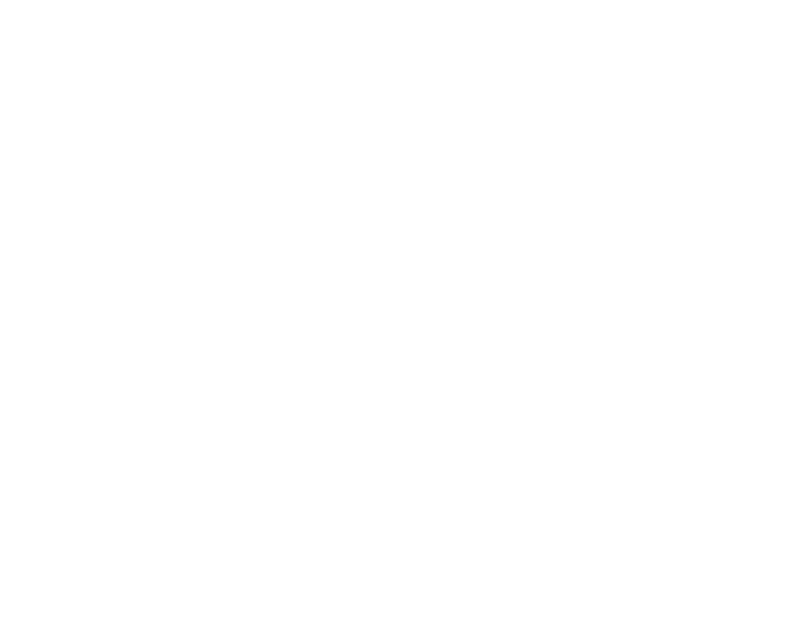
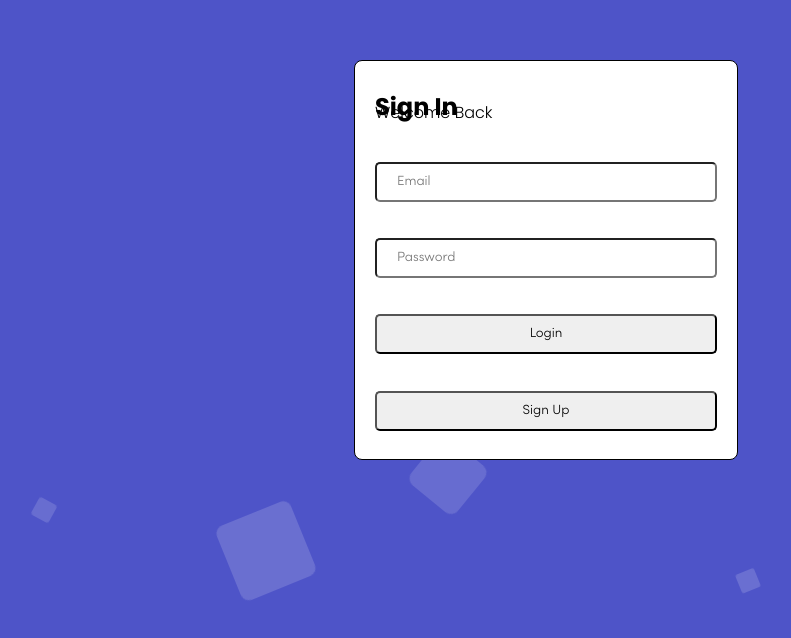
Before and after one commit to Ali-Olliek/Address-book, a React (Create React App) app in the folder react-front-end/: page / in a window 1280 px wide. Before the commit this address had no page. Shown: the part 140-778 px from the top of the page, without its empty margins (94-885 px from the left). Built offline with nearby package versions, Linux system fonts and the light colour scheme.

Commit message:
Created Routes for Sign Up and Log In

```diff
--- a/react-front-end/src/App.js
+++ b/react-front-end/src/App.js
@@ -1,4 +1,6 @@
 import React from 'react';
+import Login from "./pages/Login";
+import SignUp from "./pages/Signup";
 import { BrowserRouter as Router, Routes, Route } from "react-router-dom";
 
 
@@ -7,7 +9,8 @@
   return (
     <Router>
       <Routes>
-        <Route></Route>
+        <Route path="/" element={<Login />}></Route>
+        <Route path="/SignUp" element={<SignUp />}></Route>
       </Routes>
     </Router>
   );
```
